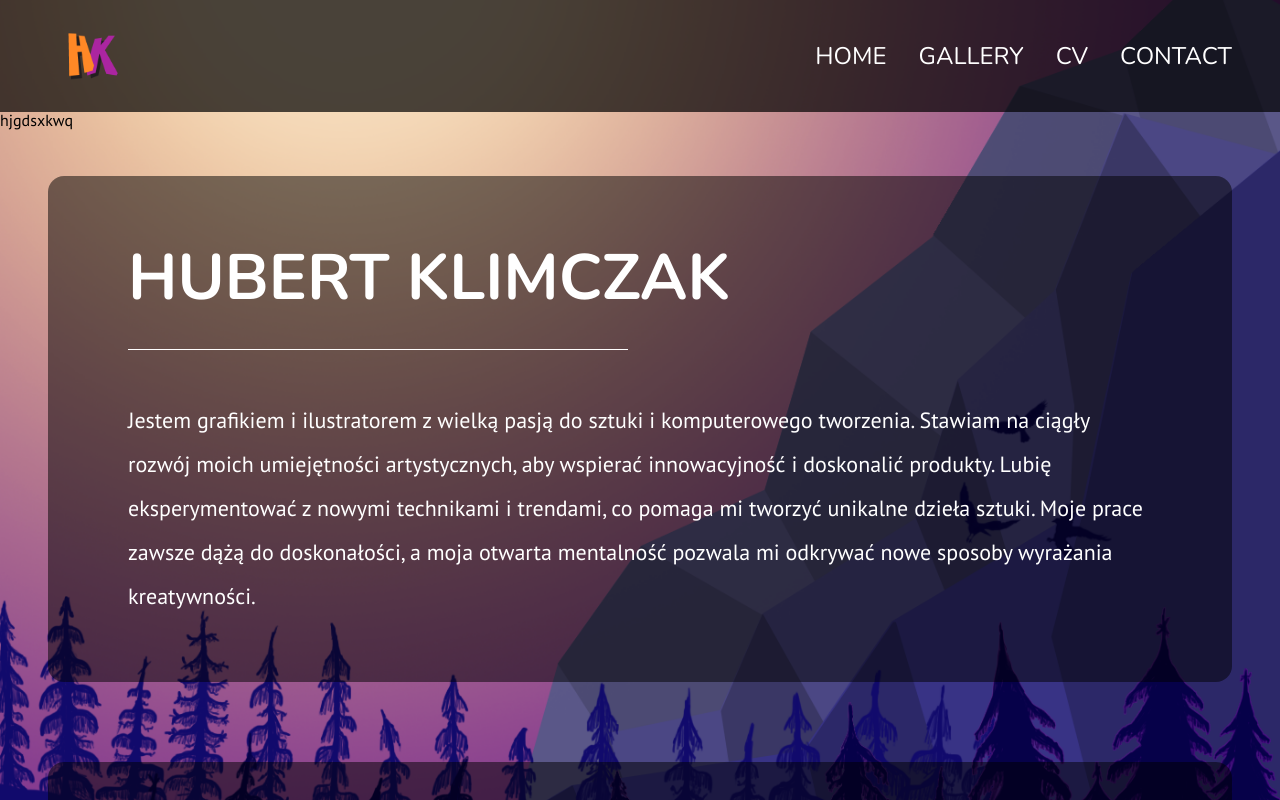
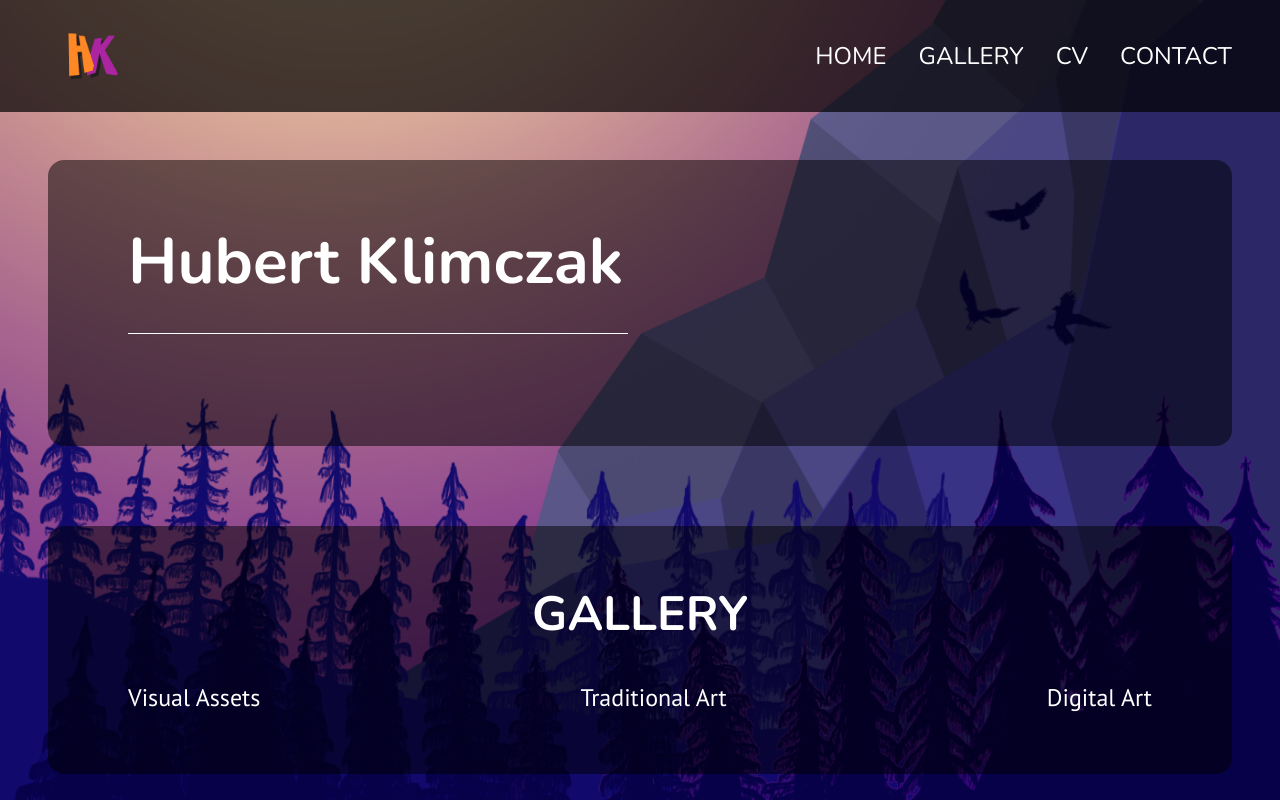
Before and after one commit to sharkanado/portfolio_HK, a Next.js app: page / in a window 1280 px wide. Shown: the top 800 px of the page. Built offline with nearby package versions, Linux system fonts and the light colour scheme; no server answers.

Commit message:
feat: create custom axios instance

```diff
--- a/package.json
+++ b/package.json
@@ -14,6 +14,7 @@
     "@types/node": "20.5.0",
     "@types/react": "18.2.20",
     "@types/react-dom": "18.2.7",
+    "axios": "^1.5.0",
     "next": "13.4.15",
     "react": "18.2.0",
     "react-dom": "18.2.0",
--- /dev/null
+++ b/src/lib/axios.ts
@@ -0,0 +1,20 @@
+import axios from "axios";
+
+export const baseURL =
+  process.env.NODE_ENV === "development"
+    ? "http://localhost:8080/api"
+    : process.env.API_URL;
+
+const api = axios.create({
+  baseURL,
+});
+
+// We have to put in auth header every time we make a request and we have to
+// get the latest token from the cognito auth so we use an interceptor
+api.interceptors.request.use(async (config) => {
+  config.headers.Authorization = `Bearer ${process.env.API_KEY}`;
+  console.log(`Bearer ${process.env.API_KEY}`);
+  return config;
+});
+
+export default api;
--- a/src/pages/api/hello.ts
+++ /dev/null
@@ -1,13 +0,0 @@
-// Next.js API route support: https://nextjs.org/docs/api-routes/introduction
-import type { NextApiRequest, NextApiResponse } from 'next'
-
-type Data = {
-  name: string
-}
-
-export default function handler(
-  req: NextApiRequest,
-  res: NextApiResponse<Data>
-) {
-  res.status(200).json({ name: 'John Doe' })
-}
--- a/src/pages/index.tsx
+++ b/src/pages/index.tsx
@@ -1,4 +1,5 @@
 import React from "react";
+import axios from "@/lib/axios";
 import Head from "next/head";
 import {MainWrapper} from "./components";
 import styles from "@/styles/Home.module.scss";
@@ -9,12 +10,11 @@ const Home = () => {
   return (
     <MainWrapper>
       <Head>
-        <title>Create Next App</title>
+        <title>graphic designer portfolio</title>
         <meta name="description" content="Generated by create next app" />
         <meta name="viewport" content="width=device-width, initial-scale=1" />
         <link rel="icon" href="/favicon.ico" />
       </Head>
-      hjgdsxkwq
       <Hero />
       <Gallery />
     </MainWrapper>
@@ -24,18 +24,21 @@ const Home = () => {
 export default Home;
 
 const Hero = () => {
+  axios
+    .get("http://localhost:1337/api/about")
+
+    .then((response) => {
+      console.log(response.data);
+    })
+    .catch((error) => {
+      console.error("Nope", error);
+    });
+
   return (
     <section className={`${styles.hero} ${styles.section}`}>
-      <h1 className={`${nunitoBold.className}`}>HUBERT KLIMCZAK</h1>
+      <h1 className={`${nunitoBold.className}`}>Hubert Klimczak</h1>
       <div />
-      <p className={`${ptSans.className}`}>
-        Jestem grafikiem i ilustratorem z wielką pasją do sztuki i komputerowego
-        tworzenia. Stawiam na ciągły rozwój moich umiejętności artystycznych,
-        aby wspierać innowacyjność i doskonalić produkty. Lubię eksperymentować
-        z nowymi technikami i trendami, co pomaga mi tworzyć unikalne dzieła
-        sztuki. Moje prace zawsze dążą do doskonałości, a moja otwarta
-        mentalność pozwala mi odkrywać nowe sposoby wyrażania kreatywności.
-      </p>
+      <p className={`${ptSans.className}`}></p>
     </section>
   );
 };
```
Also changed, not shown: 1 other file (tests, documents, lock files or other folders).
